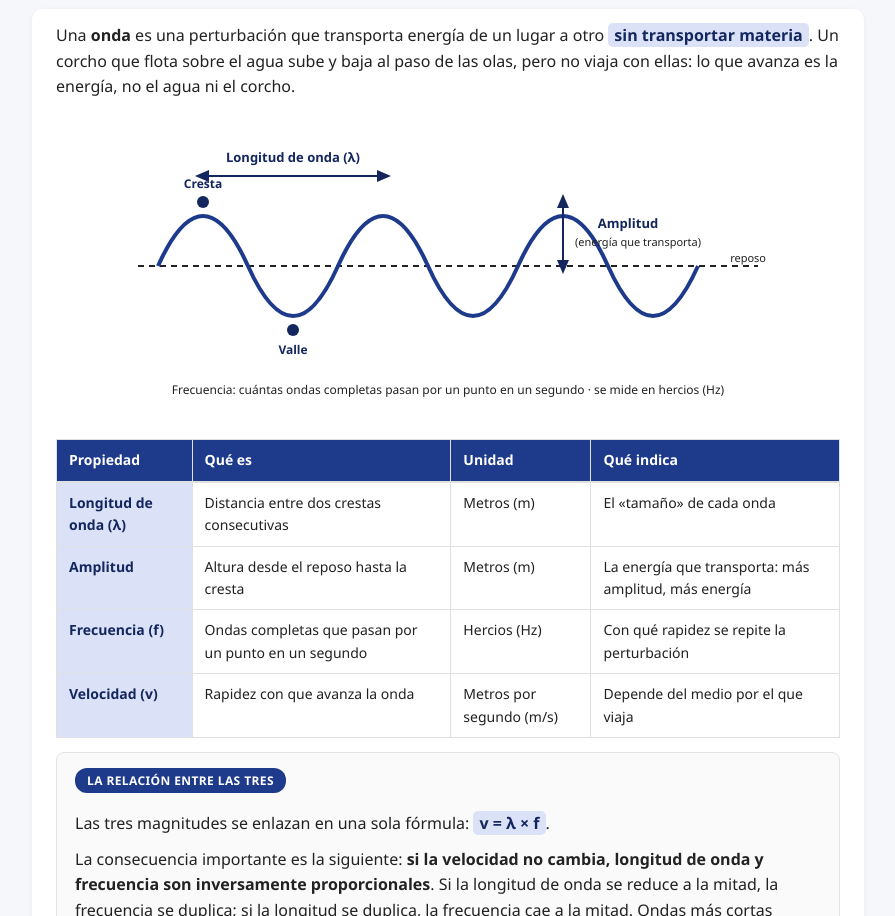
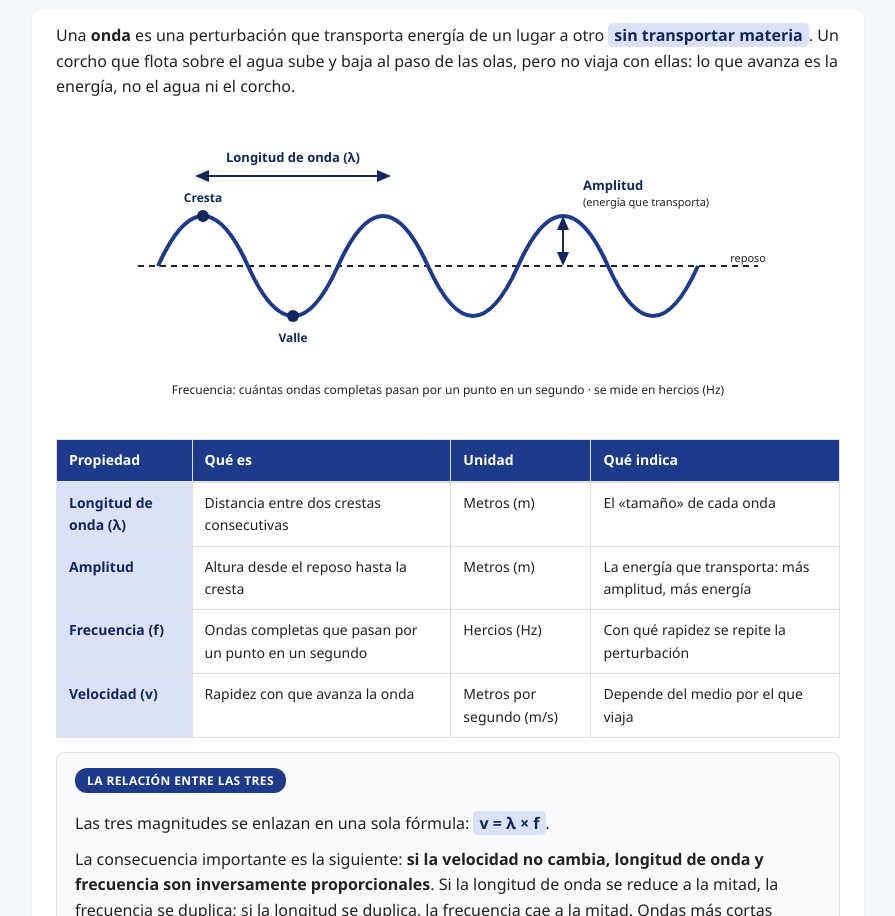
Before and after one commit to zhemaria/clases_ciencias, a plain HTML site: page leccion_6-3.html in a window 1280 px wide. Shown: the part 4071-4987 px from the top of the page, without its empty margins (192-1087 px from the left). Drawn offline with Linux system fonts and the light colour scheme.

Commit message:
Lecciones 6.1 a 6.3: rótulos de la gráfica de velocidad, de la montaña rusa (la energía se transforma en calor) y de la onda (cresta, valle y amplitud)
Co-Authored-By: Claude Opus 5.5 <noreply@anthropic.com>
Claude-Session: https://claude.ai/code/session_01XPFv5hf8nuS3ZL2VhHbRyK

```diff
--- a/leccion_6-3.html
+++ b/leccion_6-3.html
@@ -540,21 +540,21 @@
         <text x="668" y="146" font-family="Segoe UI, sans-serif" font-size="11" fill="#222" text-anchor="end">reposo</text>
         <path d="M 60 150 Q 105 50 150 150 Q 195 250 240 150 Q 285 50 330 150 Q 375 250 420 150 Q 465 50 510 150 Q 555 250 600 150" fill="none" stroke="#1e3a8a" stroke-width="4"/>
 
-        <circle cx="105" cy="86" r="6" fill="#14265e"/>
-        <text x="105" y="72" font-family="Segoe UI, sans-serif" font-size="12" font-weight="700" fill="#14265e" text-anchor="middle">Cresta</text>
-        <circle cx="195" cy="214" r="6" fill="#14265e"/>
-        <text x="195" y="238" font-family="Segoe UI, sans-serif" font-size="12" font-weight="700" fill="#14265e" text-anchor="middle">Valle</text>
+        <circle cx="105" cy="100" r="6" fill="#14265e"/>
+        <text x="105" y="86" font-family="Segoe UI, sans-serif" font-size="12" font-weight="700" fill="#14265e" text-anchor="middle">Cresta</text>
+        <circle cx="195" cy="200" r="6" fill="#14265e"/>
+        <text x="195" y="226" font-family="Segoe UI, sans-serif" font-size="12" font-weight="700" fill="#14265e" text-anchor="middle">Valle</text>
 
         <line x1="105" y1="60" x2="285" y2="60" stroke="#14265e" stroke-width="2"/>
         <polygon points="111,54 97,60 111,66" fill="#14265e"/>
         <polygon points="279,54 293,60 279,66" fill="#14265e"/>
         <text x="195" y="46" font-family="Segoe UI, sans-serif" font-size="13" font-weight="700" fill="#14265e" text-anchor="middle">Longitud de onda (λ)</text>
 
-        <line x1="465" y1="86" x2="465" y2="150" stroke="#14265e" stroke-width="2"/>
-        <polygon points="459,92 465,78 471,92" fill="#14265e"/>
-        <polygon points="459,144 465,158 471,144" fill="#14265e"/>
-        <text x="530" y="112" font-family="Segoe UI, sans-serif" font-size="13" font-weight="700" fill="#14265e" text-anchor="middle">Amplitud</text>
-        <text x="540" y="130" font-family="Segoe UI, sans-serif" font-size="11" fill="#222" text-anchor="middle">(energía que transporta)</text>
+        <line x1="465" y1="106" x2="465" y2="144" stroke="#14265e" stroke-width="2"/>
+        <polygon points="459,114 465,100 471,114" fill="#14265e"/>
+        <polygon points="459,136 465,150 471,136" fill="#14265e"/>
+        <text x="485" y="74" font-family="Segoe UI, sans-serif" font-size="13" font-weight="700" fill="#14265e" text-anchor="start">Amplitud</text>
+        <text x="485" y="90" font-family="Segoe UI, sans-serif" font-size="11" fill="#222" text-anchor="start">(energía que transporta)</text>
 
         <text x="350" y="278" font-family="Segoe UI, sans-serif" font-size="12" fill="#222" text-anchor="middle">Frecuencia: cuántas ondas completas pasan por un punto en un segundo · se mide en hercios (Hz)</text>
       </svg>
```
Also changed, not shown: leccion_6-1.html (+6 -6 lines), leccion_6-2.html (+3 -2 lines).
